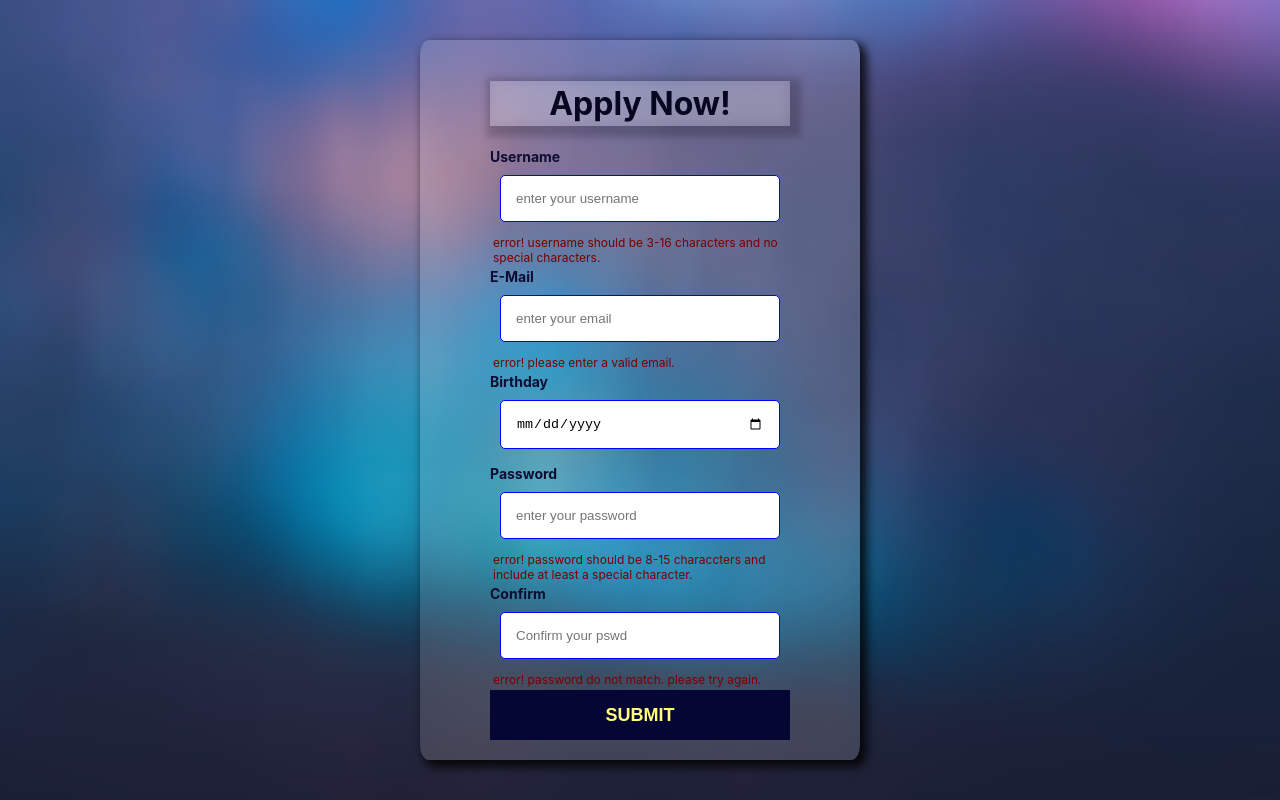
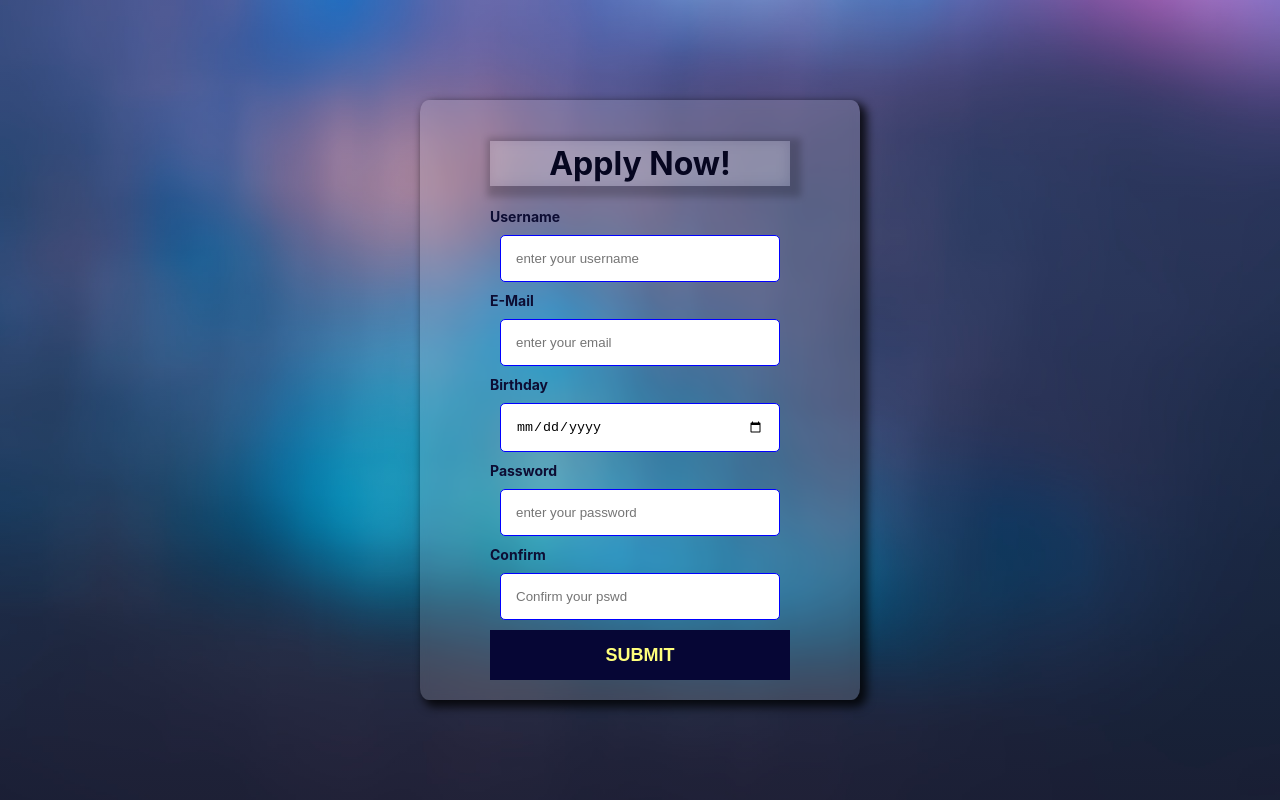
Before and after one commit to BekBrace/React-Submission-Form, a React (Create React App) app: page / in a window 1280 px wide. Built offline with nearby package versions, Linux system fonts and the light colour scheme.

Commit message:
change6: finalyzing the project

```diff
--- a/src/App.jsx
+++ b/src/App.jsx
@@ -55,7 +55,7 @@ const entries = [
     placeholder:"enter your password",
     label:"Password",
     error: "error! password should be 8-15 characcters and include at least a special character.",
-    pattern:`^(?=.[0-9](?=.*[a-zA-Z])(?=.*[!@#$%^&*])[a-zA-Z0-9!@#$%^&*]{8,15}$ `,
+    pattern:`^(?=.[0-9](?=.*[a-zA-Z])(?=.*[!@#$%^&*])[a-zA-Z0-9!@#$%^&*]{8,15}$`,
     required: true,
   },
   {
--- a/src/components/INPUT.css
+++ b/src/components/INPUT.css
@@ -12,6 +12,10 @@
     }
 
     /* displaying the error message only when input is invalid */
-    input:invalid ~ span {
+    input:invalid[focus="true"] ~ span {
         display: block;
     }
+
+    input:invalid[focus="true"] {
+        border: 1px solid red;
+    }
--- a/src/components/INPUT.jsx
+++ b/src/components/INPUT.jsx
@@ -20,7 +20,7 @@ const INPUT = (props) => {
         name={props.name}
         placeholder={props.placeholder}/> */}
       <label>{label}</label>
-      <input {...entryProps} onChange={onChange} onBlur={handleFocus} focus={focus.toString()} />
+      <input {...entryProps} onChange={onChange} onBlur={handleFocus} focus={focus.toString()} onFocus={() => entryProps.name === "confirmPassword" && setFocus(true)}/>
       {/* react_devtools_backend.js:4026 Warning: Received `true` for a non-boolean attribute `focus`.
       If you want to write it to the DOM, pass a string instead: focus="true" or focus={value.toString()}. */}
       <span>{error}</span>
```
